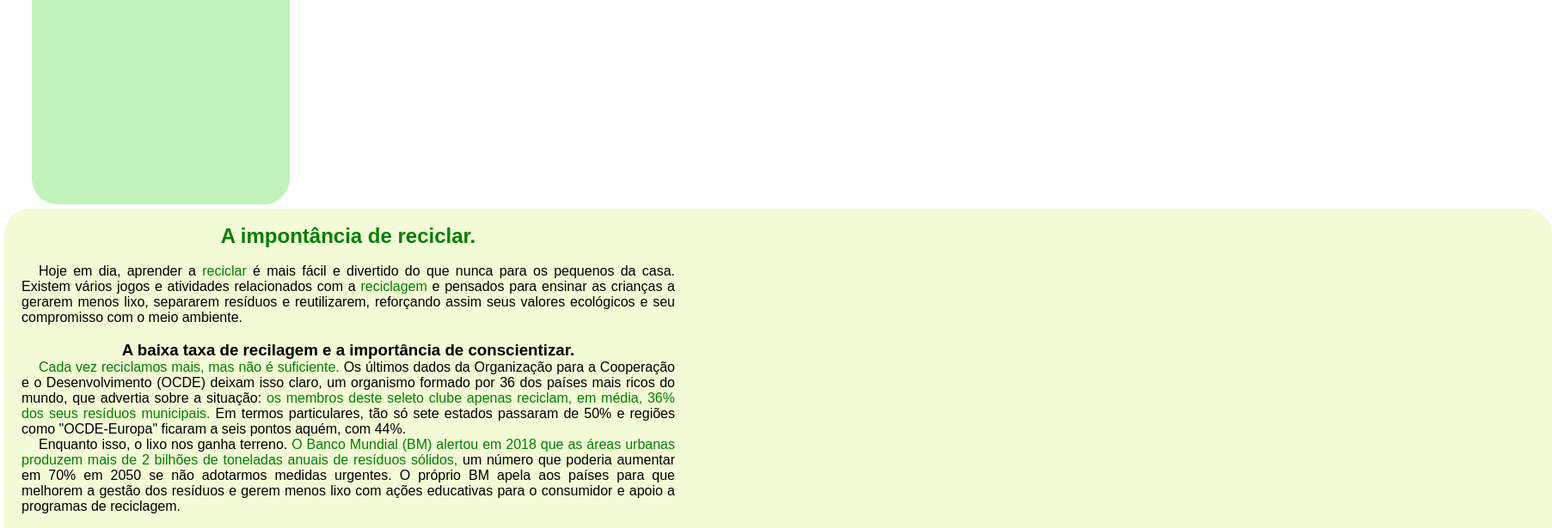
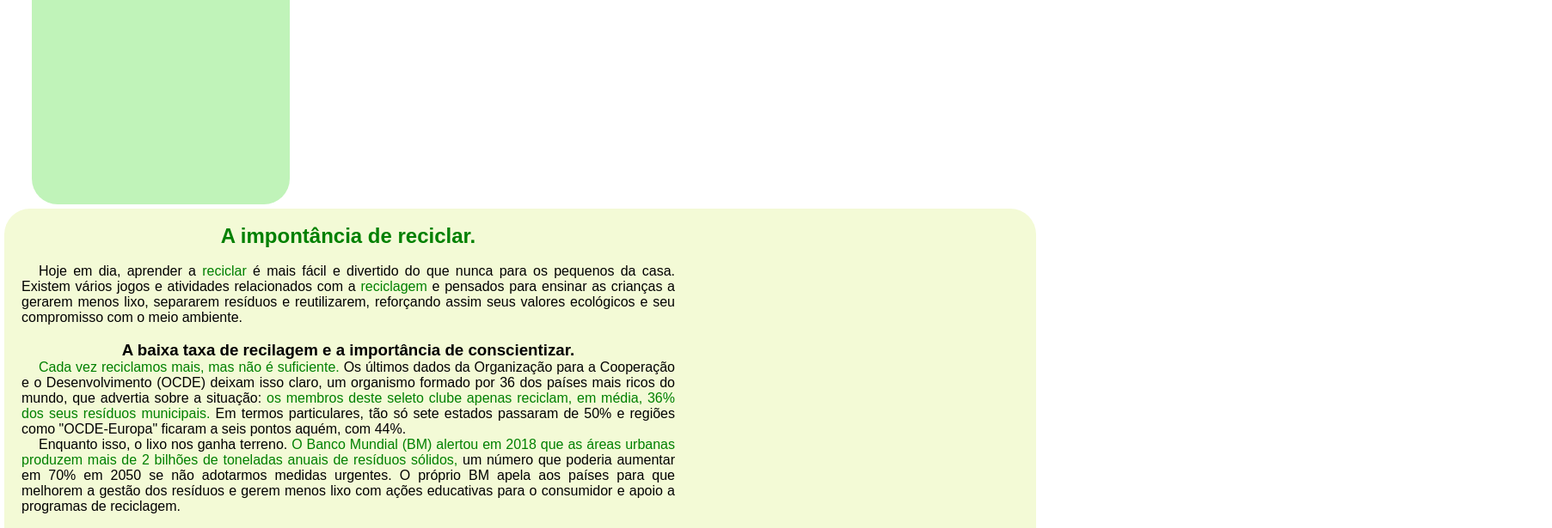
Before and after one commit to mar1aClara/site-css, a plain HTML site: page index.html in a window 1280 px wide. Shown: the part 1172-1787 px from the top of the page at 86% size, 1805 px wide, since content can reach past the window. Drawn offline with Linux system fonts and the light colour scheme.

Commit message:
Atualizar o styles.css

```diff
--- a/styles.css
+++ b/styles.css
@@ -29,7 +29,7 @@ body{
 
 #conteudo{
     height: 1215px;
-    width: 1800px;
+    width: 1200px;
     background-color: hsl(72, 77%, 91%);
     float: left;
     margin-top: 5px;
```
